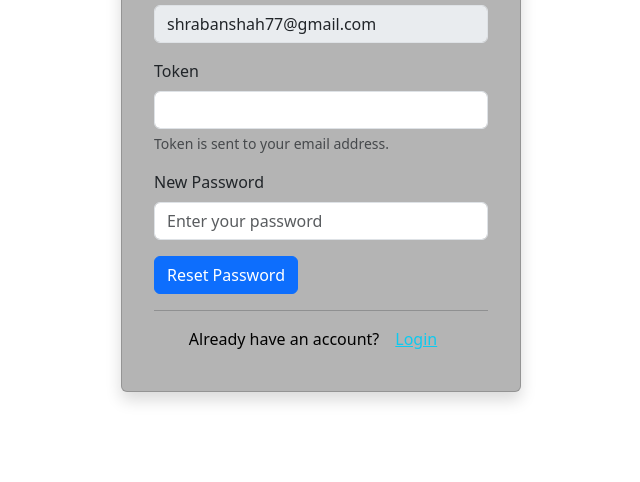
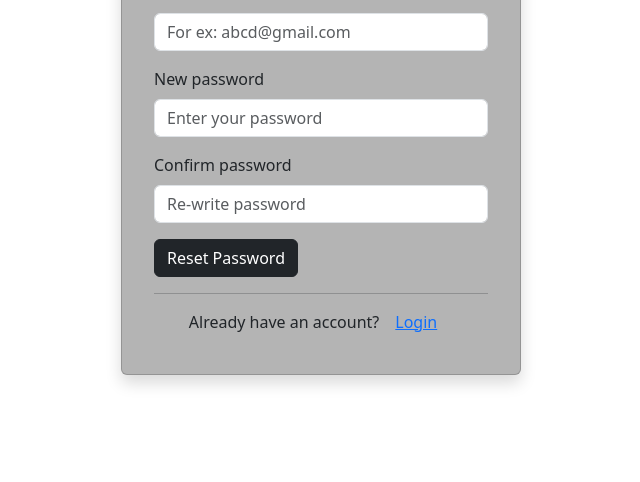
Before and after one commit to ShrabanSah77/movie-mate-frontend, a plain HTML site: page pages/login/changePassword.html in a window 1280 px wide. Shown: the part 318-800 px from the top of the page, without its empty margins (319-959 px from the left). Drawn offline with nearby package versions, Linux system fonts and the light colour scheme.

Commit message:
update login pages

```diff
--- a/assets/styles/login.css
+++ b/assets/styles/login.css
@@ -1,4 +1,3 @@
-
 .card {
   background-color: rgb(180, 180, 180);
 }
@@ -8,14 +7,13 @@
   width: 150px;
 }
 
-.button{
+
+
+.form .checkbox {
+margin-top: 10px;
+margin-bottom: 10px;
+}
+
+.button {
   background-color: #565555;
 }
-
-label,
-.forget {
-
-}
-.register {
-  color: rgb(0, 0, 0);
-}
--- a/pages/login/verifyPassword.html
+++ b/pages/login/changePassword.html
@@ -3,7 +3,7 @@
   <head>
     <meta charset="UTF-8" />
     <meta name="viewport" content="width=device-width, initial-scale=1.0" />
-    <title>Verify Password</title>
+    <title>Change Password</title>
     <!-- Bootstrap Link -->
     <link
       href="https://cdn.jsdelivr.net/npm/bootstrap@5.3.3/dist/css/bootstrap.min.css"
@@ -27,40 +27,39 @@
               onerror=""
             />
           </div>
-          <h1 class="text-center">Forget Password</h1>
+          <h2 class="text-center">Change Password</h2>
           <form>
             <div class="mb-3">
-              <label class="form-label text-left">Email Address</label>
-              <input
-                type="email"
-                class="form-control"
-                disabled
-                value="shrabanshah77@gmail.com"
+              <label class="form-label">Email Address</label>
+              <input type="email" class="form-control" placeholder="For ex: abcd@gmail.com"
               />
             </div>
             <div class="mb-3">
-              <label class="form-label">Token</label>
-              <input type="text" class="form-control" />
-              <div class="form-text">Token is sent to your email address.</div>
-            </div>
-            <div class="mb-3">
-              <label class="form-label">New Password</label>
+              <label class="form-label">New password</label>
               <input
                 type="password"
                 class="form-control"
                 placeholder="Enter your password"
               />
             </div>
+            <div class="mb-3">
+              <label class="form-label">Confirm password</label>
+              <input
+                type="password"
+                class="form-control"
+                placeholder="Re-write password"
+              />
+            </div>
             <button
               type="submit"
-              class="btn btn-primary"
+              class="btn btn-dark"
             >
               Reset Password
             </button>
             <hr />
             <div class="mb-2 text-center register">
               Already have an account?<a
-                class="mx-3 text-info"
+                class="mx-3"
                 href="../forms/login.html"
                 >Login</a
               >
```
Also changed, not shown: pages/login/forgetPassword.html (+3 -3 lines), pages/login/login.html (+1 -1 lines), pages/login/register.html (+7 -14 lines).
